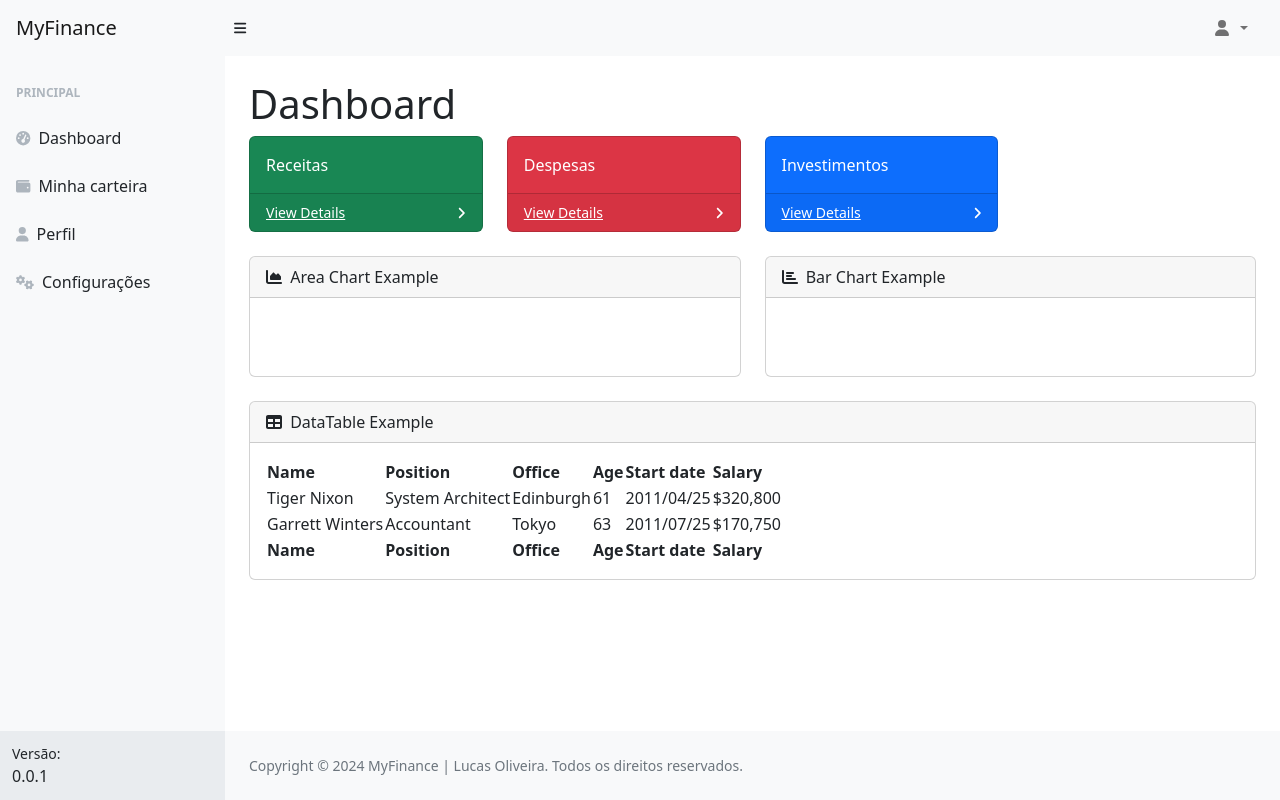
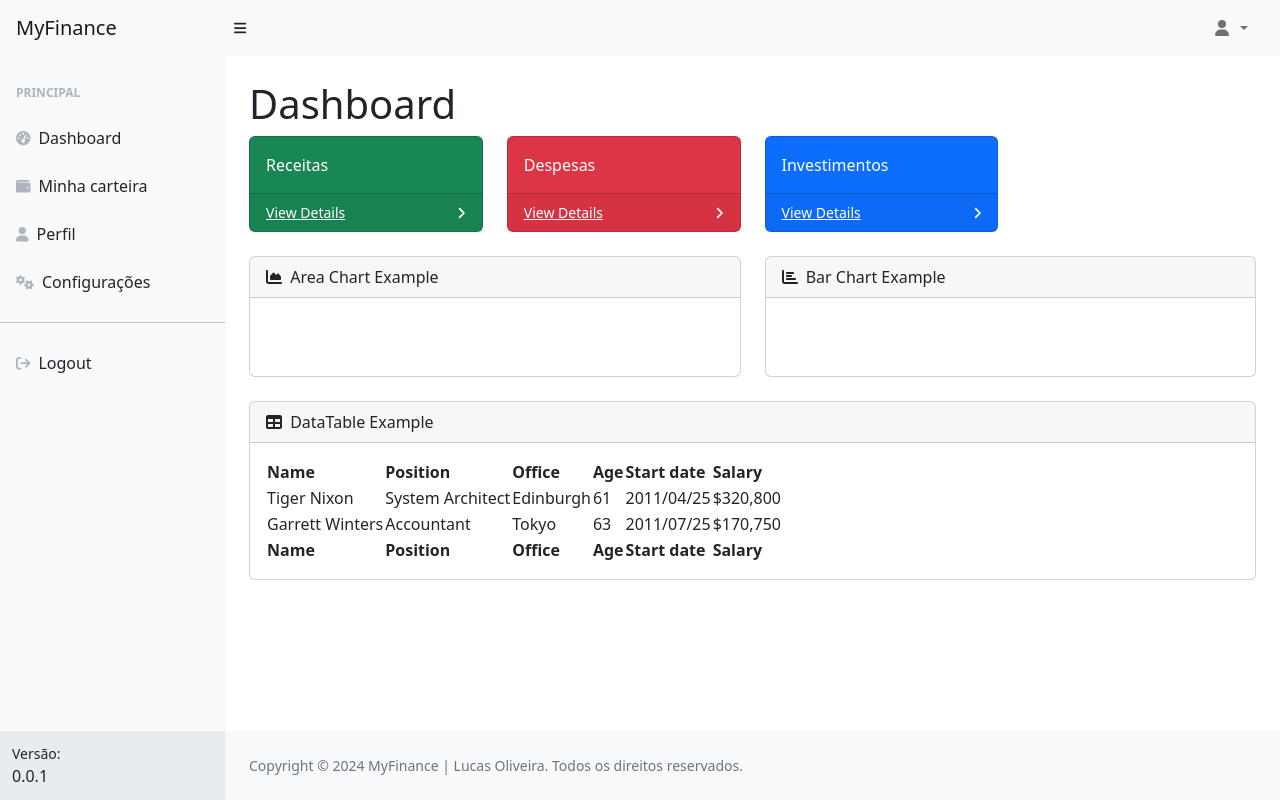
Before and after one commit to lucas-ioliveira/my-finance, a Django app: page /dashboard/ in a window 1280 px wide. Run offline with Django 5.2, Linux system fonts and the light colour scheme; the visitor is signed in with stand-in values (Sample User, id 1); some libraries are stand-ins or nearby versions.

Commit message:
feat: Ajuste na rota para logout no menu lateral.

```diff
--- a/common/templates/partials/sidenav/_sidenav.html
+++ b/common/templates/partials/sidenav/_sidenav.html
@@ -22,6 +22,15 @@
                     <div class="sb-nav-link-icon"><i class="fa-solid fa-gears"></i></div>
                     Configurações
                 </a>
+                <hr>
+                <form action="{% url 'logout' %}" method="post">
+                    {% csrf_token %}
+                    <button class="nav-link" type="submit" style="border: none; background-color: transparent">
+                        <div class="sb-nav-link-icon"><i class="fa-solid fa-arrow-right-from-bracket"></i></div>
+                        Logout
+                    </button>
+                </form>
+
 
             </div>
         </div>
```
